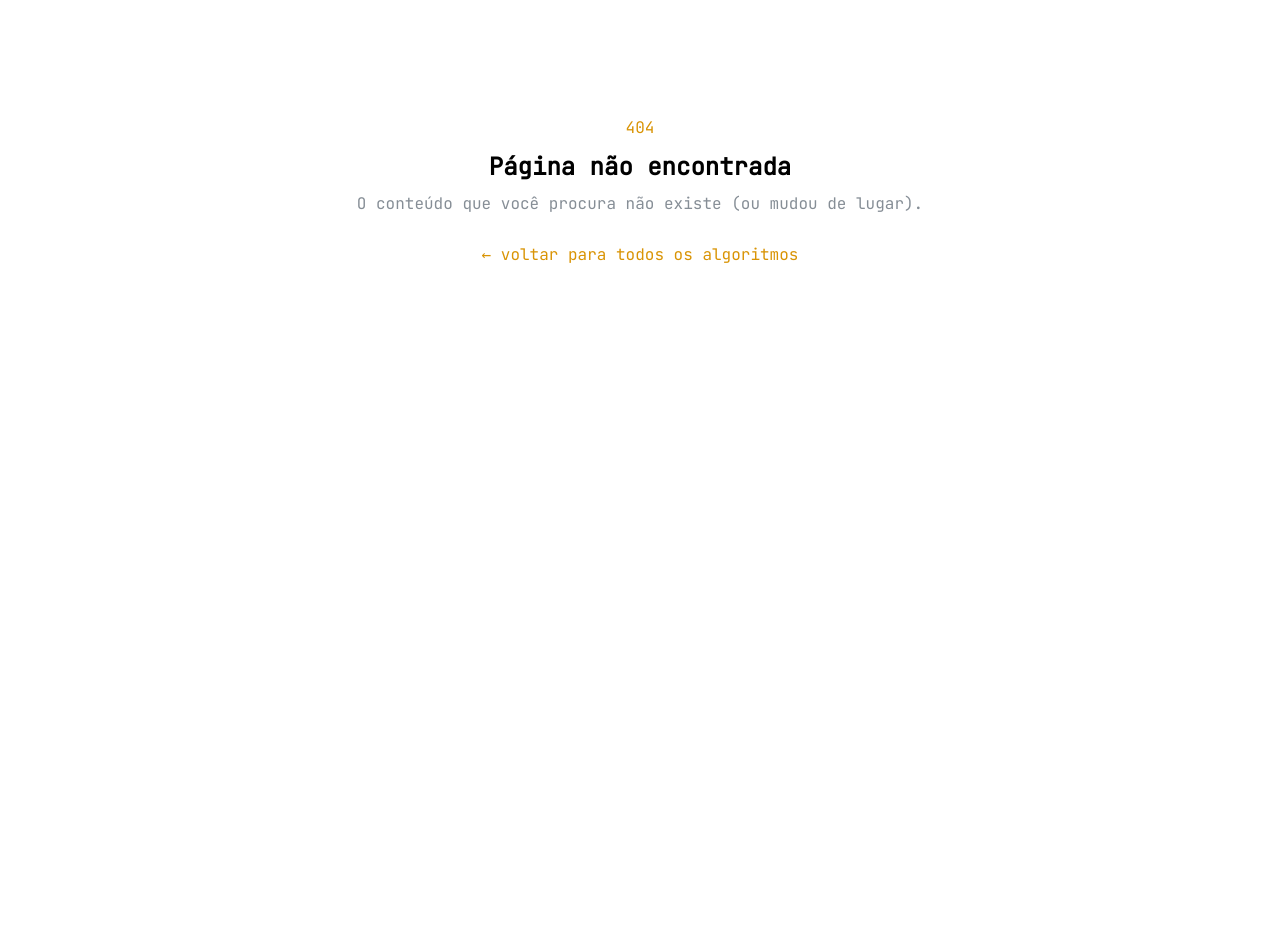
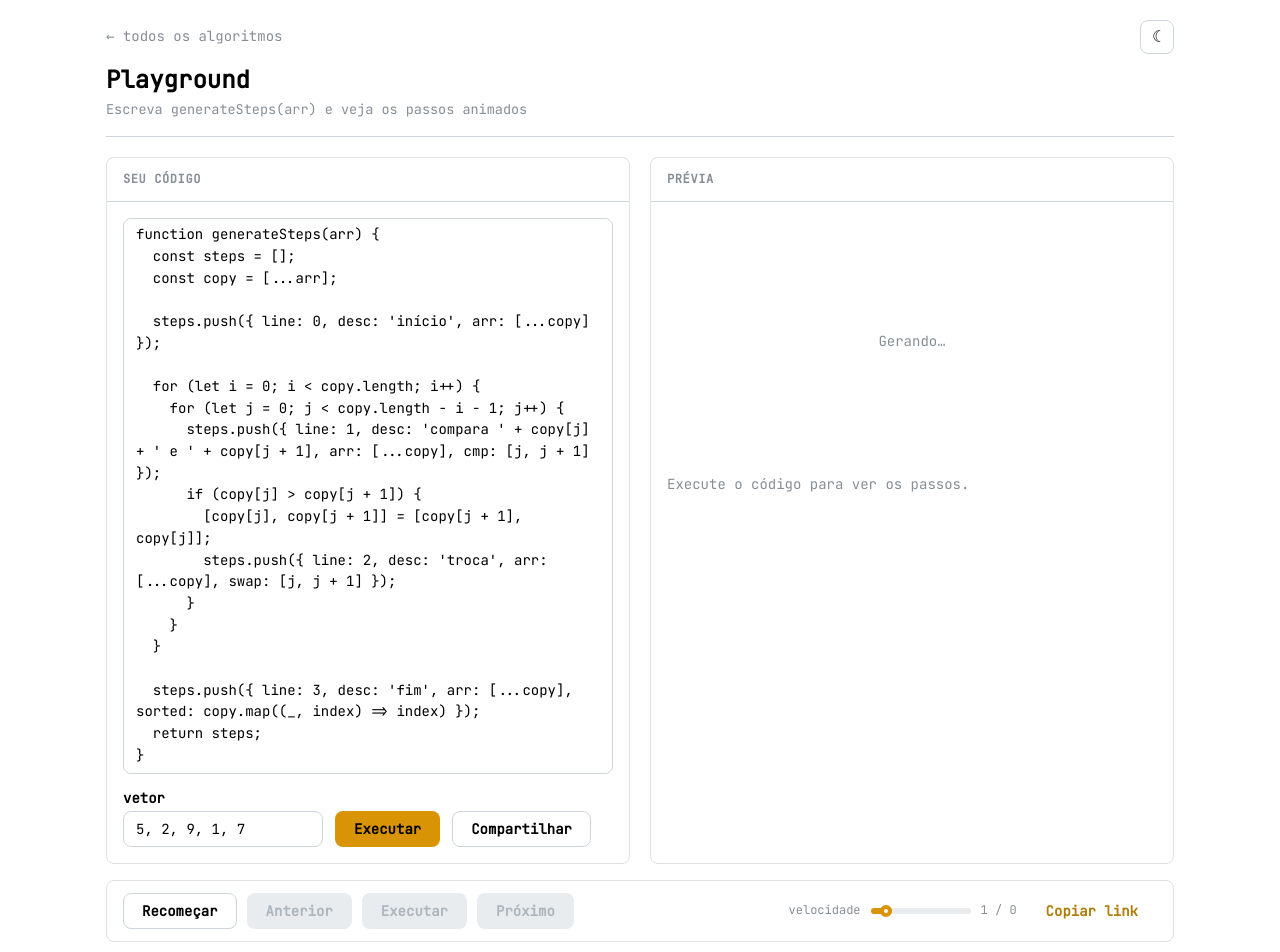
Before and after one commit to fernandoleitepagani/visualize_it, a React (Vite) app: page /playground in a window 1280 px wide. Before the commit this address had no page. Shown: the top 952 px of the page. Before the commit the page ends 800 px from the top, so only its background shows below. Built offline with nearby package versions, Linux system fonts and the light colour scheme.

Commit message:
feat(playground): add a sandboxed lesson playground

```diff
--- a/src/app/App.tsx
+++ b/src/app/App.tsx
@@ -3,6 +3,7 @@ import { Layout } from '@/components/Layout';
 import { HomePage } from '@/pages/HomePage';
 import { LessonPage } from '@/pages/LessonPage';
 import { NotFound } from '@/pages/NotFound';
+import { PlaygroundPage } from '@/pages/PlaygroundPage';
 import { TheoryPage } from '@/pages/TheoryPage';
 
 export function App() {
@@ -12,6 +13,7 @@ export function App() {
         <Route path="/" element={<HomePage />} />
         <Route path="/algoritmos/:slug" element={<LessonPage />} />
         <Route path="/teoria/:slug" element={<TheoryPage />} />
+        <Route path="/playground" element={<PlaygroundPage />} />
         <Route path="*" element={<NotFound />} />
       </Routes>
     </Layout>
--- /dev/null
+++ b/src/lib/sandbox.ts
@@ -0,0 +1,88 @@
+import type { Step } from '@/engine/types';
+
+/**
+ * Source of the sandbox worker. The user's code runs inside a Web Worker, so
+ * it has no access to the DOM and cannot block the UI thread.
+ */
+const WORKER_SOURCE = `
+self.onmessage = (event) => {
+  const { code, input } = event.data;
+  try {
+    const factory = new Function(
+      code + "\\n; return typeof generateSteps === 'function' ? generateSteps : undefined;"
+    );
+    const generateSteps = factory();
+    if (typeof generateSteps !== 'function') {
+      throw new Error('Defina uma função generateSteps(arr).');
+    }
+
+    const steps = generateSteps(input);
+    if (!Array.isArray(steps) || steps.length === 0) {
+      throw new Error('generateSteps deve retornar um array não vazio de passos.');
+    }
+
+    const clean = steps.map((step, i) => ({
+      line: Number.isInteger(step && step.line) ? step.line : 0,
+      desc:
+        typeof (step && step.desc) === 'string' && step.desc
+          ? step.desc
+          : 'passo ' + (i + 1),
+      arr: Array.isArray(step && step.arr)
+        ? step.arr.filter((n) => typeof n === 'number' && Number.isFinite(n))
+        : undefined,
+      cells: Array.isArray(step && step.cells) ? step.cells : undefined,
+      nodes: Array.isArray(step && step.nodes) ? step.nodes : undefined,
+    }));
+
+    self.postMessage({ ok: true, steps: clean });
+  } catch (error) {
+    self.postMessage({
+      ok: false,
+      error: error instanceof Error ? error.message : String(error),
+    });
+  }
+};
+`;
+
+/** Runs user code in a worker and resolves with the produced steps. */
+export function runSandbox(code: string, input: number[], timeoutMs = 1500): Promise<Step[]> {
+  return new Promise((resolve, reject) => {
+    const blob = new Blob([WORKER_SOURCE], { type: 'text/javascript' });
+    const url = URL.createObjectURL(blob);
+    const worker = new Worker(url);
+    let settled = false;
+    let timer = 0;
+
+    const cleanup = () => {
+      window.clearTimeout(timer);
+      worker.terminate();
+      URL.revokeObjectURL(url);
+    };
+
+    timer = window.setTimeout(() => {
+      if (settled) return;
+      settled = true;
+      cleanup();
+      reject(new Error('Tempo esgotado ao executar o código.'));
+    }, timeoutMs);
+
+    worker.onmessage = (event: MessageEvent) => {
+      if (settled) return;
+      settled = true;
+      cleanup();
+
+      const data = event.data as { ok: boolean; steps?: Step[]; error?: string };
+      if (data.ok && data.steps) resolve(data.steps);
+      else reject(new Error(data.error ?? 'Falha ao executar o código.'));
+    };
+
+    worker.onerror = () => {
+      if (settled) return;
+      settled = true;
+      cleanup();
+      reject(new Error('Falha ao executar o código.'));
+    };
+
+    worker.postMessage({ code, input });
+  });
+}
--- a/src/pages/HomePage.tsx
+++ b/src/pages/HomePage.tsx
@@ -1,4 +1,4 @@
-import { Box, Group, Paper, Text, Title } from '@mantine/core';
+import { Anchor, Box, Group, Paper, Text, Title } from '@mantine/core';
 import { Link } from 'react-router-dom';
 import { catalog } from '@/content/catalog';
 import { getLesson } from '@/content/lessons';
@@ -99,9 +99,14 @@ export function HomePage() {
       ))}
 
       <Box mt={56} pt="md" style={{ borderTop: '1px solid var(--mantine-color-default-border)' }}>
-        <Text fz={12.5} c="dimmed">
-          Última fase — busca, complexidade e provas por indução.
-        </Text>
+        <Group justify="space-between" gap="sm">
+          <Text fz={12.5} c="dimmed">
+            Última fase — busca, complexidade e provas por indução.
+          </Text>
+          <Anchor component={Link} to="/playground" fz={12.5}>
+            playground
+          </Anchor>
+        </Group>
       </Box>
     </>
   );
--- /dev/null
+++ b/src/pages/PlaygroundPage.tsx
@@ -0,0 +1,164 @@
+import { useCallback, useEffect, useRef, useState } from 'react';
+import {
+  Alert,
+  Box,
+  Button,
+  Flex,
+  SimpleGrid,
+  Text,
+  Textarea,
+  TextInput,
+} from '@mantine/core';
+import { useSearchParams } from 'react-router-dom';
+import { BarsView } from '@/components/BarsView';
+import { PageHeader } from '@/components/PageHeader';
+import { Panel } from '@/components/Panel';
+import { PlayerControls } from '@/components/PlayerControls';
+import type { Step } from '@/engine/types';
+import { usePlayback } from '@/engine/usePlayback';
+import { runSandbox } from '@/lib/sandbox';
+
+const DEFAULT_CODE = `function generateSteps(arr) {
+  const steps = [];
+  const copy = [...arr];
+
+  steps.push({ line: 0, desc: 'início', arr: [...copy] });
+
+  for (let i = 0; i < copy.length; i++) {
+    for (let j = 0; j < copy.length - i - 1; j++) {
+      steps.push({ line: 1, desc: 'compara ' + copy[j] + ' e ' + copy[j + 1], arr: [...copy], cmp: [j, j + 1] });
+      if (copy[j] > copy[j + 1]) {
+        [copy[j], copy[j + 1]] = [copy[j + 1], copy[j]];
+        steps.push({ line: 2, desc: 'troca', arr: [...copy], swap: [j, j + 1] });
+      }
+    }
+  }
+
+  steps.push({ line: 3, desc: 'fim', arr: [...copy], sorted: copy.map((_, index) => index) });
+  return steps;
+}`;
+
+const parseValues = (raw: string): number[] | null => {
+  const parts = raw
+    .trim()
+    .split(/[,\s;]+/)
+    .filter(Boolean)
+    .map(Number);
+  if (parts.length < 1 || parts.length > 12 || parts.some((n) => !Number.isFinite(n))) return null;
+  return parts;
+};
+
+export function PlaygroundPage() {
+  const [searchParams, setSearchParams] = useSearchParams();
+  const [code, setCode] = useState(() => searchParams.get('code') ?? DEFAULT_CODE);
+  const [inputValue, setInputValue] = useState('5, 2, 9, 1, 7');
+  const [steps, setSteps] = useState<Step[]>([]);
+  const [error, setError] = useState('');
+  const [running, setRunning] = useState(false);
+  const [copied, setCopied] = useState(false);
+  const autoRan = useRef(false);
+
+  const playback = usePlayback(steps);
+
+  const run = useCallback(async () => {
+    const input = parseValues(inputValue);
+    if (!input) {
+      setError('Use entre 1 e 12 números separados por vírgula.');
+      return;
+    }
+
+    setRunning(true);
+    setError('');
+    try {
+      setSteps(await runSandbox(code, input));
+    } catch (err) {
+      setSteps([]);
+      setError(err instanceof Error ? err.message : String(err));
+    } finally {
+      setRunning(false);
+    }
+  }, [code, inputValue]);
+
+  useEffect(() => {
+    if (!autoRan.current && searchParams.has('code')) {
+      autoRan.current = true;
+      void run();
+    }
+  }, [run, searchParams]);
+
+  const share = useCallback(async () => {
+    setSearchParams({ code }, { replace: true });
+    try {
+      await navigator.clipboard.writeText(
+        `${window.location.origin}/playground?code=${encodeURIComponent(code)}`,
+      );
+      setCopied(true);
+      window.setTimeout(() => setCopied(false), 1500);
+    } catch {
+      // Clipboard may be unavailable; the URL is still updated.
+    }
+  }, [code, setSearchParams]);
+
+  return (
+    <Box pb={40}>
+      <PageHeader
+        title="Playground"
+        subtitle="Escreva generateSteps(arr) e veja os passos animados"
+      />
+
+      <SimpleGrid cols={{ base: 1, lg: 2 }} spacing="lg">
+        <Panel label="seu código">
+          <Box p="md">
+            <Textarea
+              value={code}
+              onChange={(event) => setCode(event.currentTarget.value)}
+              minRows={14}
+              maxRows={26}
+              autosize
+              ff="monospace"
+              fz={12.5}
+              aria-label="código do playground"
+            />
+            <Flex gap="sm" mt="sm" wrap="wrap" align="flex-end">
+              <TextInput
+                label="vetor"
+                value={inputValue}
+                onChange={(event) => setInputValue(event.currentTarget.value)}
+                w={200}
+                size="sm"
+              />
+              <Button onClick={run} loading={running}>
+                Executar
+              </Button>
+              <Button variant="default" onClick={share}>
+                {copied ? 'Link copiado!' : 'Compartilhar'}
+              </Button>
+            </Flex>
+            {error ? (
+              <Alert color="red" title="Erro" mt="sm">
+                {error}
+              </Alert>
+            ) : null}
+          </Box>
+        </Panel>
+
+        <Panel label="prévia">
+          <Box px="md" pt="lg" pb="md">
+            <BarsView state={playback.step} />
+            <Text fz="sm" c="dimmed" mt="sm">
+              {playback.step?.desc ?? 'Execute o código para ver os passos.'}
+            </Text>
+          </Box>
+        </Panel>
+      </SimpleGrid>
+
+      <PlayerControls playback={playback} />
+
+      <Text fz="xs" c="dimmed" mt="sm">
+        O código roda em um Web Worker isolado, sem acesso ao DOM. Cada passo pode trazer
+        <code> arr</code>, <code>cmp</code>, <code>swap</code>, <code>pivot</code>,{' '}
+        <code>sorted</code> e <code>dim</code>.
+      </Text>
+    </Box>
+  );
+}
```
